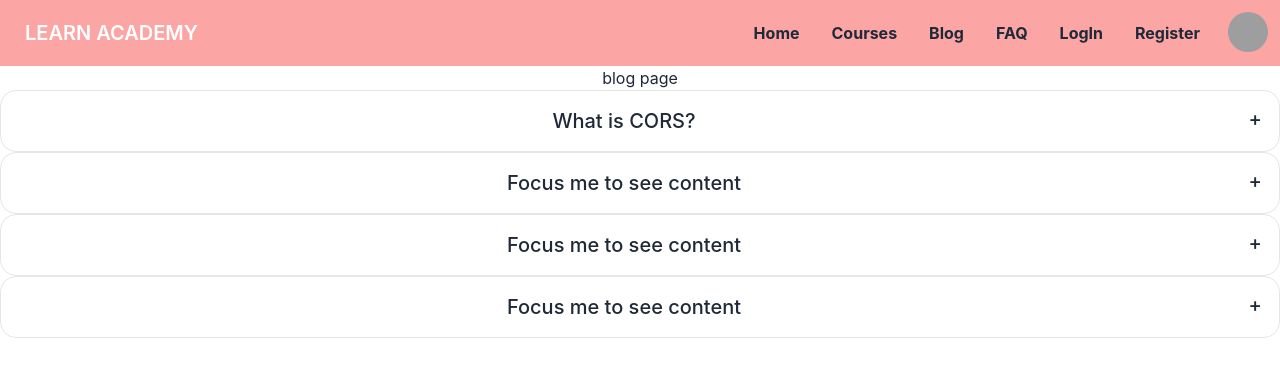
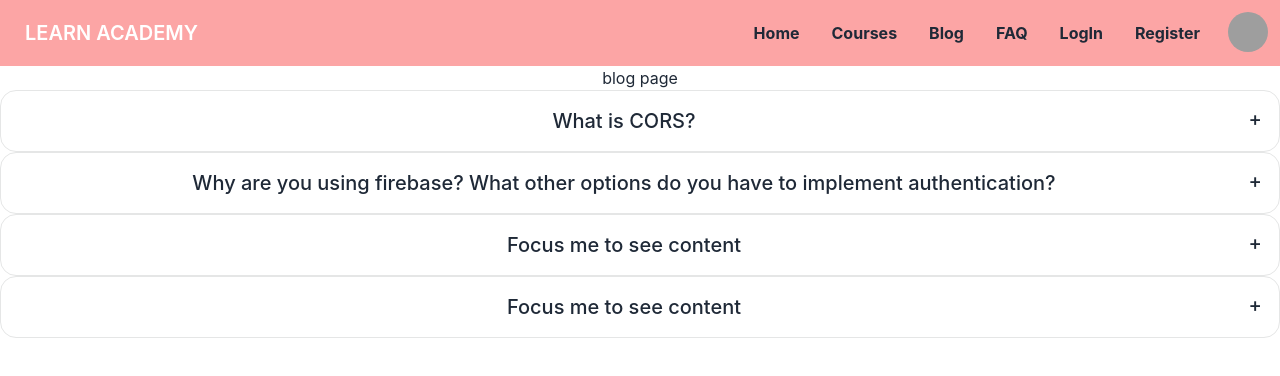
Before and after one commit to manisulislam/computer-science, a React (Create React App) app: page /blog in a window 1280 px wide. Shown: the top 376 px of the page. Built offline with nearby package versions, Linux system fonts and the light colour scheme; no server answers; grey boxes are pictures that could not be loaded.

Commit message:
setup second question

```diff
--- a/src/components/Blog.js
+++ b/src/components/Blog.js
@@ -17,10 +17,14 @@ const Blog = () => {
 
 <div tabIndex={0} className="collapse collapse-plus border border-base-300 bg-base-100 rounded-box">
   <div className="collapse-title text-xl font-medium">
-    Focus me to see content
+  Why are you using firebase? What other options do you have to implement authentication?
   </div>
   <div className="collapse-content">
-    <p>tabIndex={0} attribute is necessary to make the div focusable</p>
+    <p>
+
+    Google Firebase is an application development platform that allows developers to create iOS, Android, and Web apps. Here's why you should use it!Google Firebase offers many features that pitch it as the go-to backend development tool for web and mobile apps. It reduces development workload and time. And it's a perfect prototyping tool. Firebase is simple, lightweight, friendly, and industrially recognized.Tired of writing boring code for your backend, or can't even write it at all? Try Google Firebase. So what's Google Firebase, and why should you build your app around it?
+
+        </p>
   </div>
 </div>
 
```
